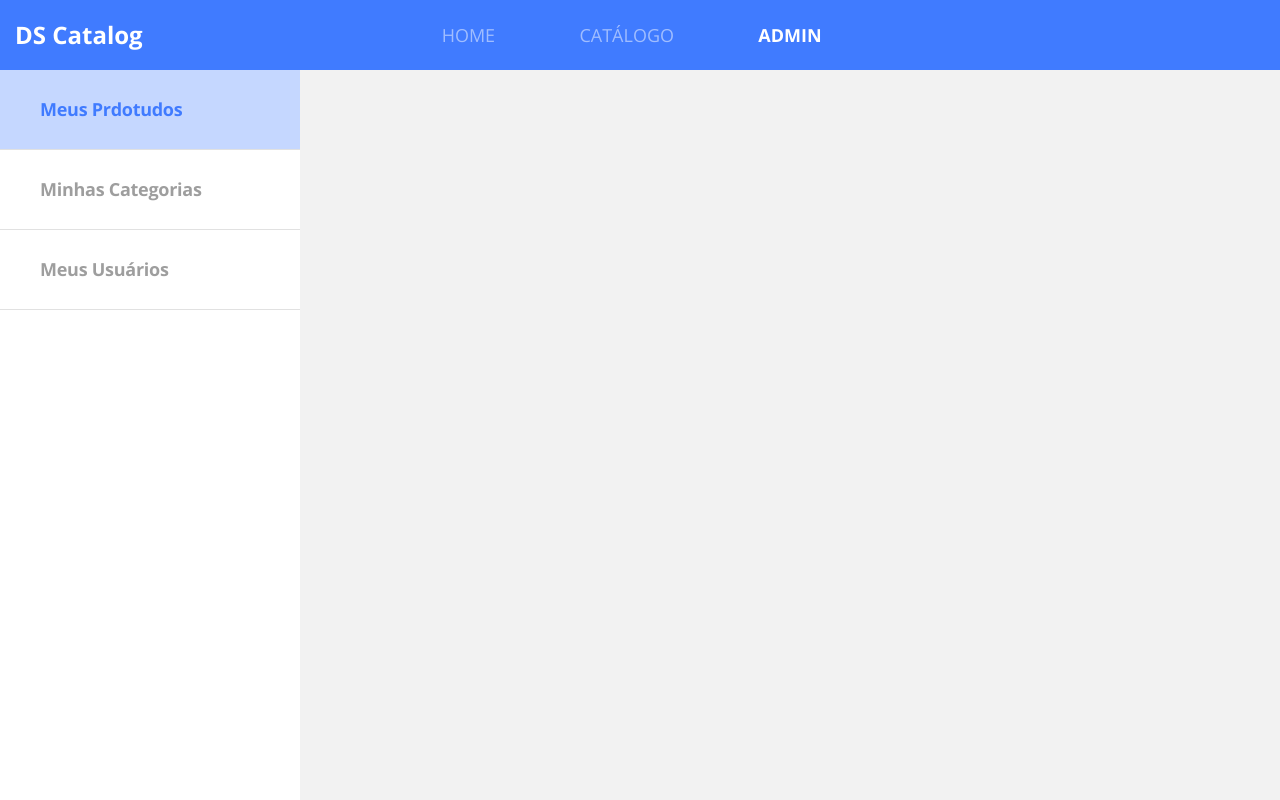
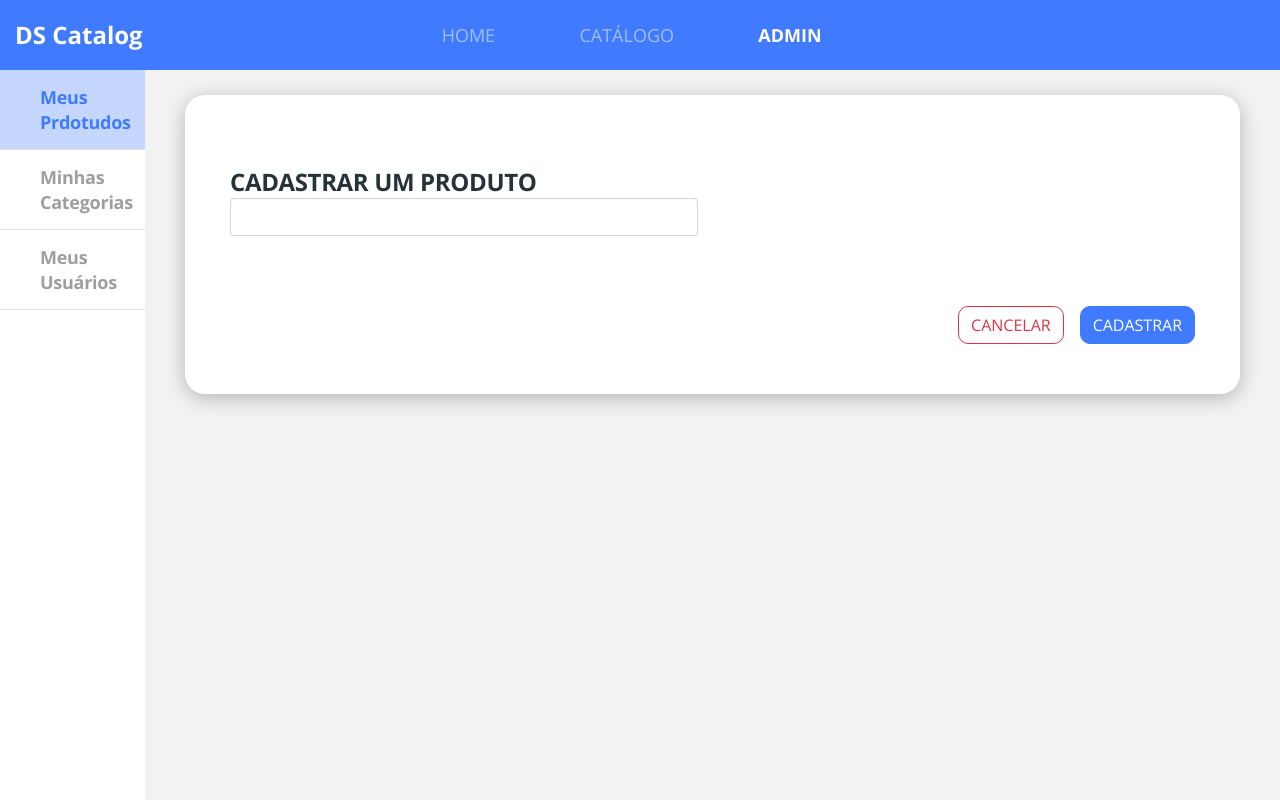
Before and after one commit to JosueAO/dscatalog-bootcamp-devsuperior2021, a React (Create React App) app in the folder front-web/: page /admin/products/create in a window 1280 px wide. Built offline with nearby package versions, Linux system fonts and the light colour scheme.

Commit message:
Add base admin form structure

```diff
--- a/front-web/src/Routes.tsx
+++ b/front-web/src/Routes.tsx
@@ -1,5 +1,5 @@
 import React from "react";
-import { BrowserRouter, Switch, Route } from "react-router-dom";
+import { BrowserRouter, Switch, Route, Redirect } from "react-router-dom";
 import Navbar from "./core/componentes/Navbar";
 import Admin from "./pages/Admin";
 import Catalog from "./pages/Catalog";
@@ -19,6 +19,7 @@ const Routes = () => (
       <Route path="/products/:productId">
         <ProductDetails />
       </Route>
+      <Redirect from="/admin" to="/admin/products" exact/>
       <Route path="/admin">
         <Admin />
       </Route>
--- /dev/null
+++ b/front-web/src/pages/Admin/components/BaseForm/index.tsx
@@ -0,0 +1,36 @@
+import React from 'react';
+import { useHistory } from 'react-router-dom';
+import './styles.scss';
+
+type Props = {
+    title: string;
+    children: React.ReactNode;
+}
+
+const BaseForm = ({ title, children }: Props) => {
+    const history = useHistory();
+    const handleCancel = () => {
+        history.push('../');
+    }
+    return (
+        <div className="admin-base-form card-base">
+            <h1 className="base-form-title">
+                {title}
+            </h1>
+            {children}
+            <div className="base-form-actions">
+                <button
+                    className="btn btn-outline-danger border-radius-10 mr-3"
+                    onClick={handleCancel}
+                >
+                    CANCELAR
+                </button>
+                <button className="btn btn-primary border-radius-10">
+                    CADASTRAR
+                </button>
+            </div>
+        </div>
+    )
+}
+
+export default BaseForm;
--- /dev/null
+++ b/front-web/src/pages/Admin/components/BaseForm/styles.scss
@@ -0,0 +1,18 @@
+.admin-base-form {
+    padding: 70px 45px 50px 45px;
+    border-radius: 20px;
+    width: 1055px;
+}
+
+.base-form-title {
+    font-size: 24px;
+    line-height: 33px;
+    letter-spacing: -0.015em;
+    color: #263238;
+    text-transform: uppercase;
+}
+
+.base-form-actions {
+    margin-top: 70px;
+    text-align: right;
+}
--- a/front-web/src/pages/Admin/components/Navbar/index.tsx
+++ b/front-web/src/pages/Admin/components/Navbar/index.tsx
@@ -1,17 +1,24 @@
 import React from 'react';
+import { NavLink } from 'react-router-dom';
 import './styles.scss'
 
 const Navbar = () => (
     <nav className="admin-nav-container">
         <ul>
             <li>
-                <a href="link" className="admin-nav-item active">Meus Prdotudos</a>
+                <NavLink to="/admin/products" className="admin-nav-item">
+                    Meus Prdotudos
+                </NavLink>
             </li>
             <li>
-                <a href="link" className="admin-nav-item">Minhas Categorias</a>
+                <NavLink to="/admin/categories" className="admin-nav-item">
+                    Minhas Categorias
+                </NavLink>
             </li>
             <li>
-                <a href="link" className="admin-nav-item">Meus Usuários</a>
+                <NavLink to="/admin/users" className="admin-nav-item">
+                    Meus Usuários
+                </NavLink>
             </li>
         </ul>
     </nav>
--- /dev/null
+++ b/front-web/src/pages/Admin/components/Products/Form/index.tsx
@@ -0,0 +1,17 @@
+import React from 'react';
+import BaseForm from '../../BaseForm';
+import './styles.scss';
+
+const Form = () => {
+    return (
+        <BaseForm title="cadastrar um produto">
+            <div className="row">
+                <div className="col-6">
+                    <input type="text" className="form-control"/>
+                </div>
+            </div>
+        </BaseForm>
+    )
+}
+
+export default Form;
--- /dev/null
+++ b/front-web/src/pages/Admin/components/Products/List/index.tsx
@@ -0,0 +1,20 @@
+import React from 'react'
+import { useHistory } from 'react-router-dom';
+
+const List = () => {
+    const history = useHistory();
+
+    const handleCreate = () => {
+        history.push('/admin/products/create');
+    }
+
+    return (
+        <div className="admin-products-list">
+            <button className="btn btn-primary btn-lg" onClick={handleCreate}>
+                ADICIONAR
+            </button>
+        </div>
+    )
+}
+
+export default List;
--- /dev/null
+++ b/front-web/src/pages/Admin/components/Products/index.tsx
@@ -0,0 +1,24 @@
+import React from 'react'
+import { Route, Switch } from 'react-router-dom'
+import List from './List'
+import Form from './Form';
+
+const Products = () => {
+    return (
+        <div>
+            <Switch>
+              <Route path="/admin/products" exact>
+                <List />
+              </Route>
+              <Route path="/admin/products/create">
+                <Form />
+              </Route>
+              <Route path="/admin/products/:productId">
+                <h1>Editar um produto</h1>
+              </Route>
+            </Switch>
+        </div>
+    );
+}
+
+export default Products;
--- a/front-web/src/pages/Admin/index.tsx
+++ b/front-web/src/pages/Admin/index.tsx
@@ -1,9 +1,25 @@
 import React from 'react';
+import { Route, Switch } from 'react-router-dom';
 import Navbar from './components/Navbar';
+import Products from './components/Products';
+import './styles.scss';
 
 const Admin = () => (
-    <div>
+    <div className="admin-container">
         <Navbar />
+        <div className="admin-content">
+          <Switch>
+            <Route path="/admin/products">
+                <Products />
+            </Route>
+            <Route path="/admin/categories">
+                <h1>Categories</h1>
+            </Route>
+            <Route path="/admin/users">
+                <h1>Users</h1>
+            </Route>
+          </Switch>
+        </div>
     </div>
 );
 
--- /dev/null
+++ b/front-web/src/pages/Admin/styles.scss
@@ -0,0 +1,8 @@
+.admin-container {
+    display: flex;
+}
+
+.admin-content {
+    padding: 25px 40px 45px 40px;
+    flex: 1;
+}
```
Also changed, not shown: front-web/src/pages/Admin/components/Products/Form/styles.scss (added), 1 other file (tests, documents, lock files or other folders).
